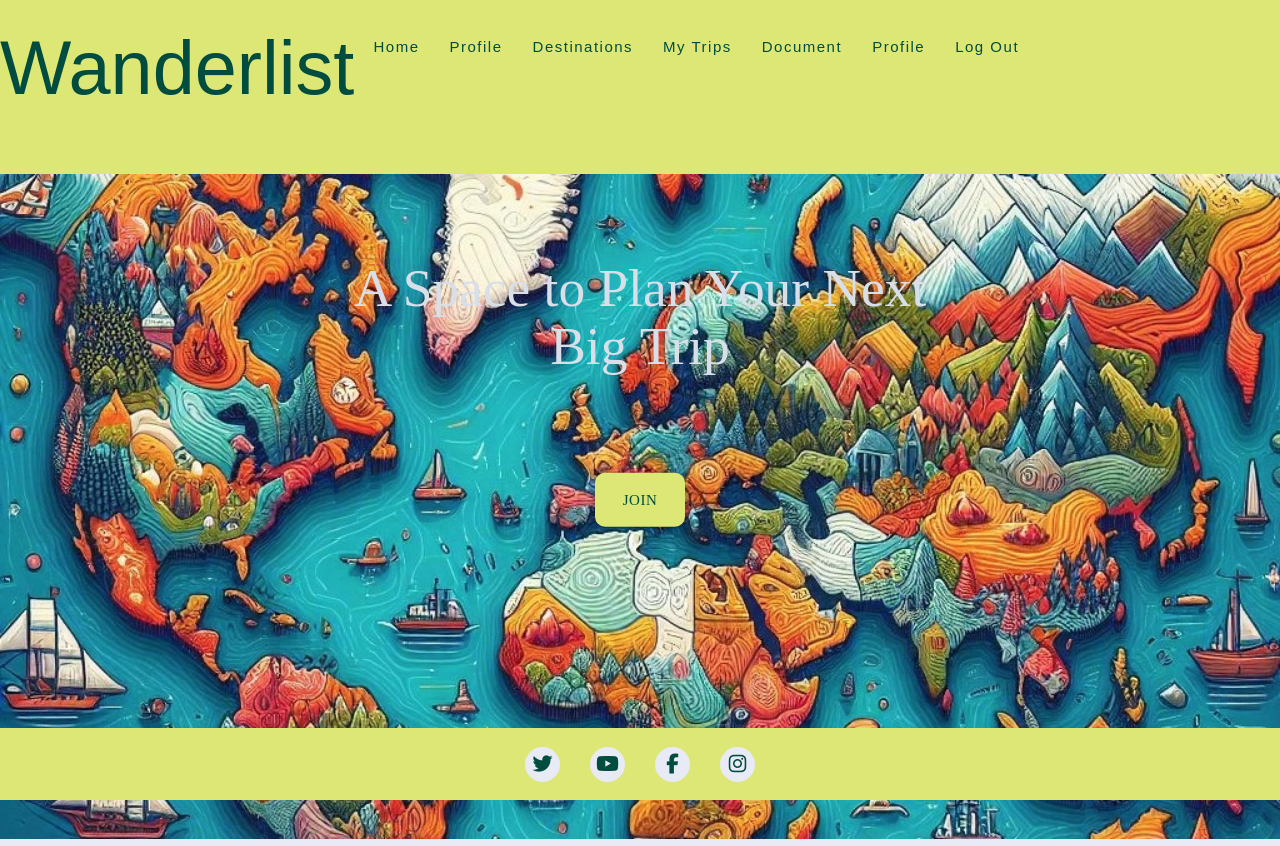
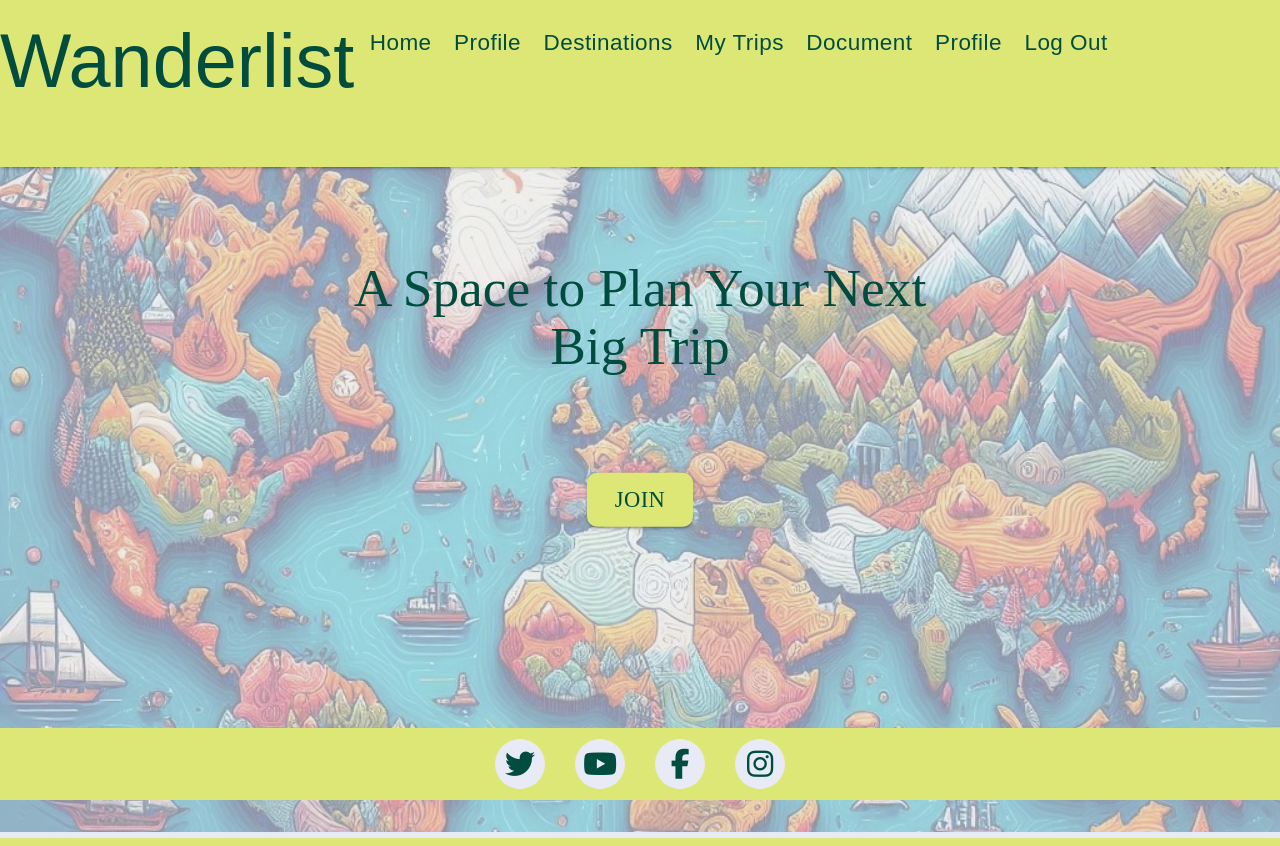
Before and after one commit to al-ell/wanderlist, a Flask app: page / in a window 1280 px wide. Run offline with Flask 3, Linux system fonts and the light colour scheme; some libraries are stand-ins or nearby versions; some web fonts are replaced.

Commit message:
homepage style update - opacity

```diff
--- a/wanderlist/static/css/style.css
+++ b/wanderlist/static/css/style.css
@@ -62,11 +62,11 @@ nav ul li a {
     top: 0;
     color: #004d40;
     font-family: Quattrocento, sans-serif;
-    font-size: 1em;
-    letter-spacing: 0.1em;
+    font-size: 1.5rem;
     text-decoration: none;
     text-align: center;
-    padding: 1em;
+    padding: 0.5em;
+    letter-spacing: 0.02em;
 
 }
 
@@ -88,6 +88,7 @@ nav ul li a {
     background-repeat: no-repeat;
     background-size: contain;
     object-fit: cover;
+    opacity: 0.4;
 }
 
   /* Place text in the middle of the image */
@@ -99,11 +100,13 @@ nav ul li a {
     top: 50%;
     left: 50%;
     transform: translate(-50%, -50%);
-    color: #D8DFE9;
+    color: #004d40;
+    opacity: 1;
 }
 
 .hero-container a {
     color: #004d40;
+    font-size: 1.5rem;
     border-radius: 10px;
 }
 
@@ -159,10 +162,10 @@ footer {
 
 .contact-social-links li a i,
 .social-links li a i {
-    width: 35px;
-    height: 35px;
+    width: 50px;
+    height: 50px;
     border-radius: 50%;
-    font-size: 20px;
+    font-size: 2em;
     line-height: 6px;
     /*flex added to links themselves, from tutor support*/
     /* https://css-tricks.com/snippets/css/a-guide-to-flexbox/ */
```
